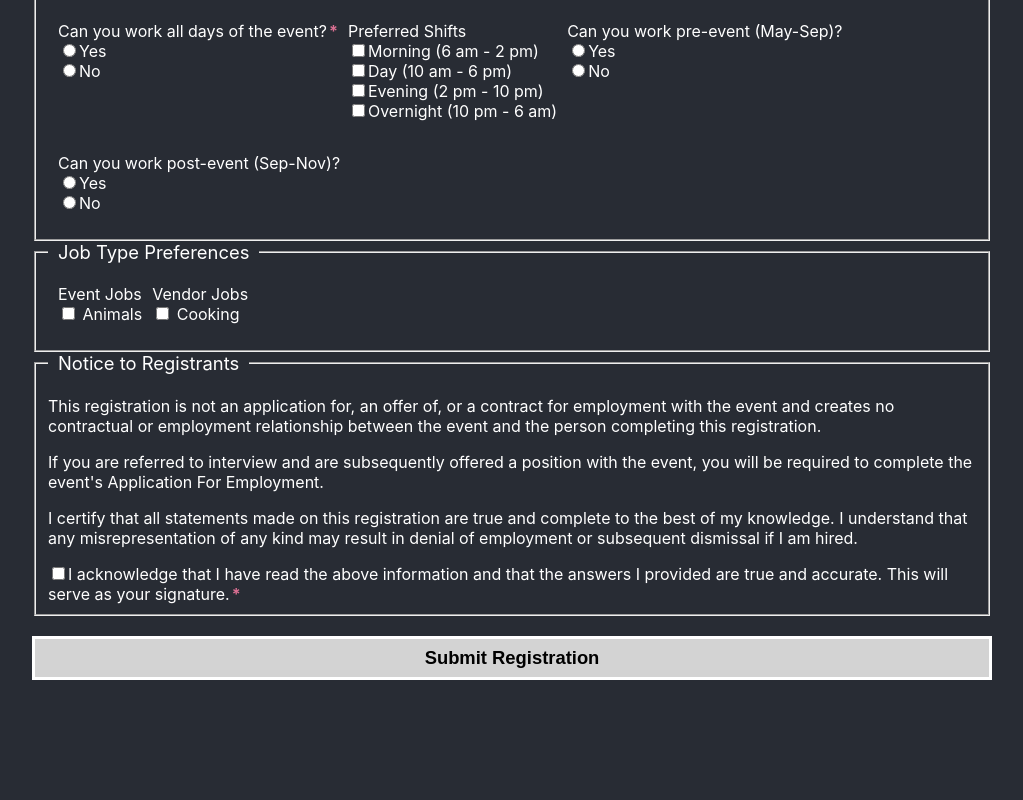
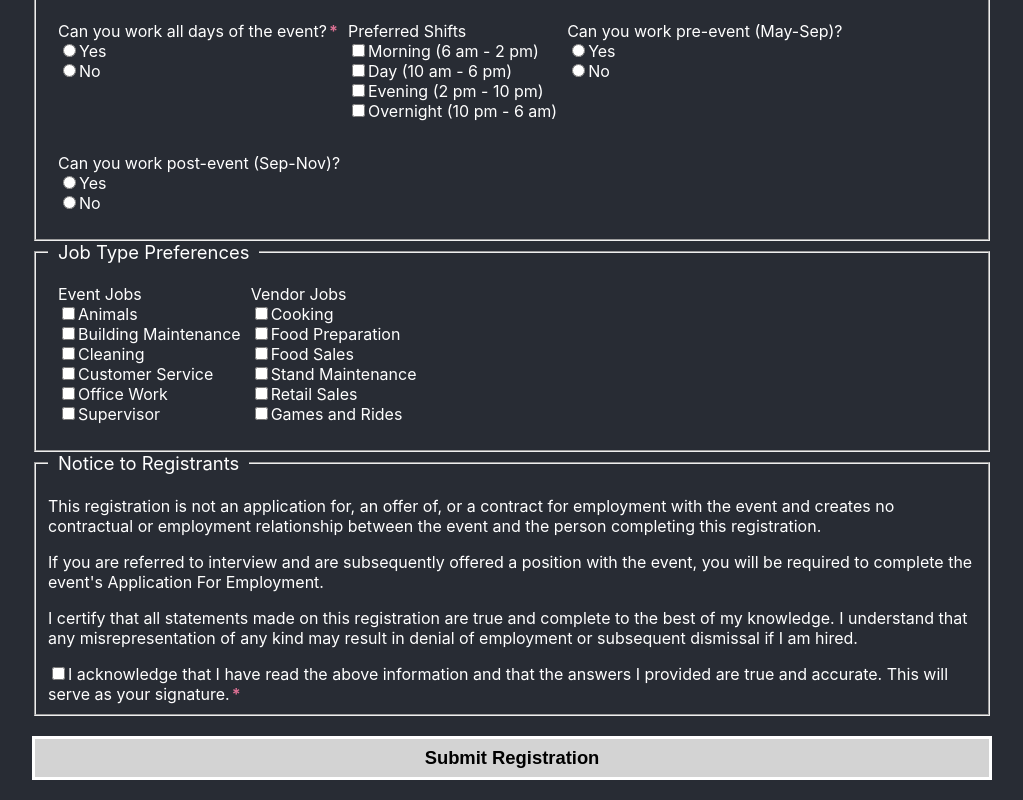
Before and after one commit to kristenkinnearohlmann/breeze-lakes-point-frontend, a React (Create React App) app: page /registration in a window 1280 px wide. Shown: the part 748-1548 px from the top of the page, without its empty margins (128-1151 px from the left). Before the commit the page ends 1448 px from the top, so only its background shows below. Built offline with nearby package versions, Linux system fonts and the light colour scheme; a web font is replaced by a local one.

Commit message:
Added all proof of concept job types

```diff
--- a/src/components/Registration.js
+++ b/src/components/Registration.js
@@ -299,14 +299,44 @@ class Registration extends Component {
                                 <p>
                                     Event Jobs<br/>
                                     <label>
-                                        <input type="checkbox" name="animals" checked={this.state.event_jobs.animals} onChange={this.handleEventJobs} /> Animals
+                                        <input type="checkbox" name="animals" checked={this.state.event_jobs.animals} onChange={this.handleEventJobs} />Animals
                                     </label><br/>
+                                    <label>
+                                        <input type="checkbox" name="building_maintenance" checked={this.state.event_jobs.building_maintenance} onChange={this.handleEventJobs} />Building Maintenance
+                                    </label><br/>
+                                    <label>
+                                        <input type="checkbox" name="cleaning" checked={this.state.event_jobs.cleaning} onChange={this.handleEventJobs} />Cleaning
+                                    </label><br/>
+                                    <label>
+                                        <input type="checkbox" name="customer_service" checked={this.state.event_jobs.customer_service} onChange={this.handleEventJobs} />Customer Service
+                                    </label><br/>
+                                    <label>
+                                        <input type="checkbox" name="office_work" checked={this.state.event_jobs.office_work} onChange={this.handleEventJobs} />Office Work
+                                    </label><br/>
+                                    <label>
+                                        <input type="checkbox" name="supervisor" checked={this.state.event_jobs.supervisor} onChange={this.handleEventJobs} />Supervisor
+                                    </label>
                                 </p>
                                 <p>
                                     Vendor Jobs<br/>
                                     <label>
-                                        <input type="checkbox" name="cooking" checked={this.state.event_jobs.cooking} onChange={this.handleVendorJobs} /> Cooking
+                                        <input type="checkbox" name="cooking" checked={this.state.event_jobs.cooking} onChange={this.handleVendorJobs} />Cooking
                                     </label><br/>
+                                    <label>
+                                        <input type="checkbox" name="food_preparation" checked={this.state.event_jobs.food_preparation} onChange={this.handleVendorJobs} />Food Preparation
+                                    </label><br/>
+                                    <label>
+                                        <input type="checkbox" name="food_sales" checked={this.state.event_jobs.food_sales} onChange={this.handleVendorJobs} />Food Sales
+                                    </label><br/>
+                                    <label>
+                                        <input type="checkbox" name="stand_maintenance" checked={this.state.event_jobs.stand_maintenance} onChange={this.handleVendorJobs} />Stand Maintenance
+                                    </label><br/>
+                                    <label>
+                                        <input type="checkbox" name="retail_sales" checked={this.state.event_jobs.retail_sales} onChange={this.handleVendorJobs} />Retail Sales
+                                    </label><br/>
+                                    <label>
+                                        <input type="checkbox" name="games_rides" checked={this.state.event_jobs.games_rides} onChange={this.handleVendorJobs} />Games and Rides
+                                    </label>
                                 </p>
                             </div>
                         </fieldset>
```
